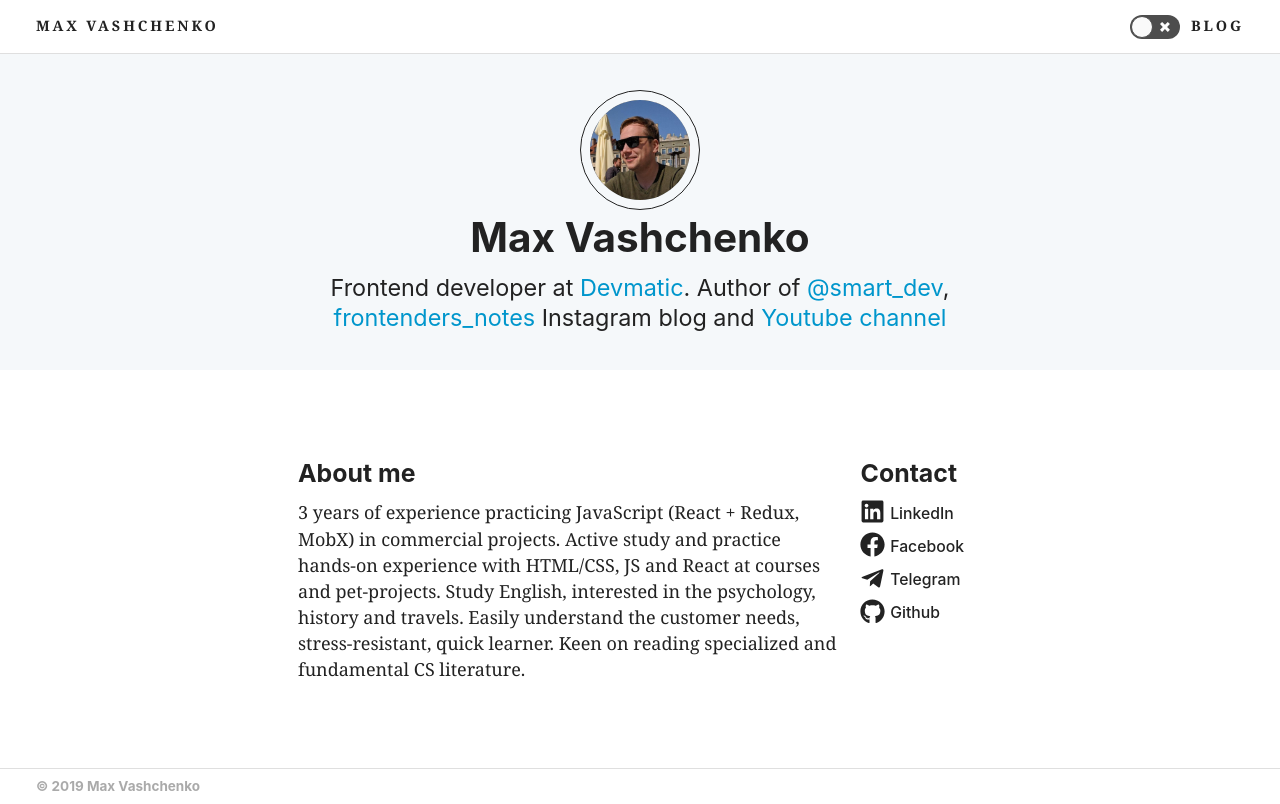
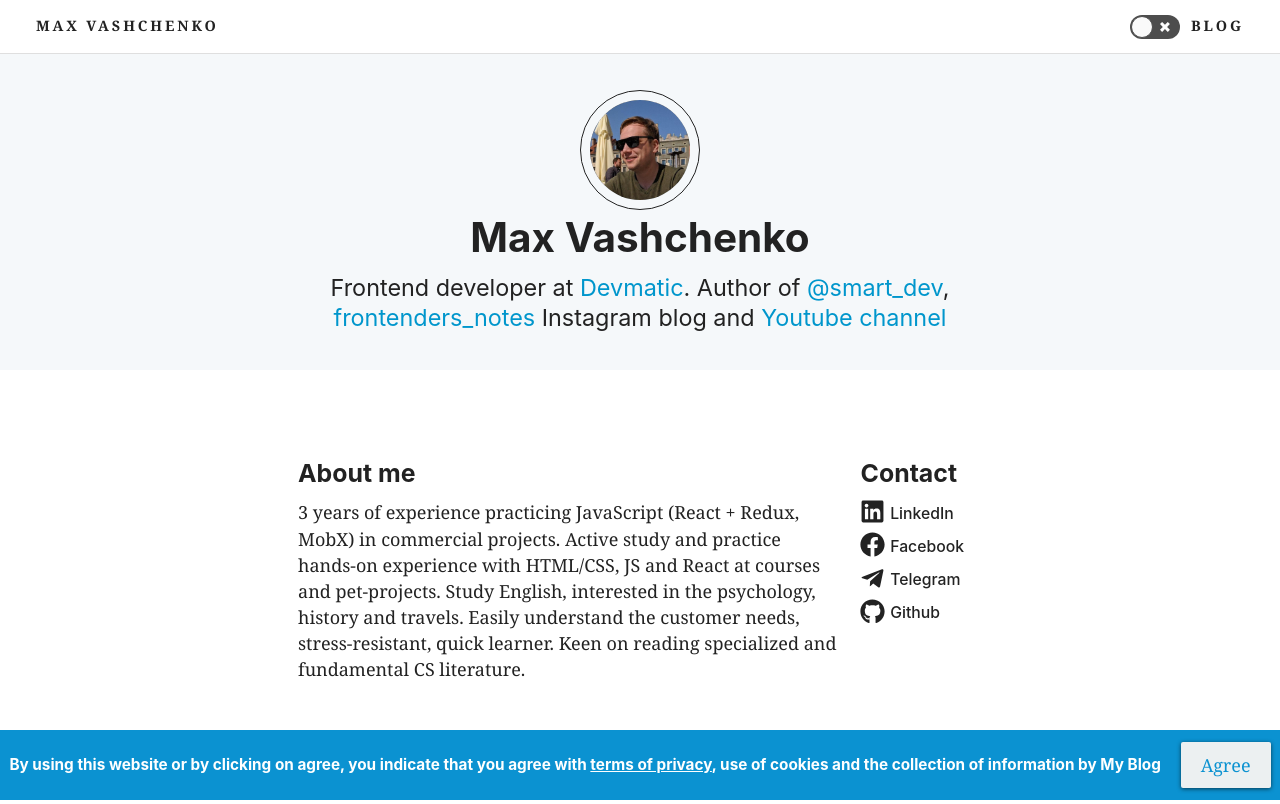
Before and after one commit to maxvaschenko/gatsby-test, a Gatsby site: page / in a window 1280 px wide. Built offline with nearby package versions, Linux system fonts and the light colour scheme; Gatsby itself is replaced by a stand-in of ours.

Commit message:
~update: privacy modal and page added

```diff
--- /dev/null
+++ b/src/components/Common/Button/index.js
@@ -0,0 +1,8 @@
+import React from 'react'
+import { ButtonWrapper } from './styled'
+
+export const Button = ({ title, onClick }) => (
+  <ButtonWrapper>
+    <span onClick={onClick}>{title}</span>
+  </ButtonWrapper>
+)
--- /dev/null
+++ b/src/components/Common/Button/styled.js
@@ -0,0 +1,115 @@
+import styled from 'styled-components'
+
+export const ButtonWrapper = styled.button`
+  position: relative;
+
+  display: block;
+  padding: 0;
+
+  overflow: hidden;
+
+  border-width: 0;
+  outline: none;
+  border-radius: 2px;
+  box-shadow: 0 1px 4px rgba(0, 0, 0, 0.6);
+
+  background-color: #ecf0f1;
+  color: #0b92d1;
+
+  transition: background-color 0.3s;
+  cursor: pointer;
+
+  &:hover,
+  &:focus {
+    background-color: #cbcccd;
+  }
+
+  & > * {
+    position: relative;
+  }
+
+  & span {
+    display: block;
+    padding: 10px 20px;
+  }
+
+  &:before {
+    content: '';
+
+    position: absolute;
+    top: 50%;
+    left: 50%;
+
+    display: block;
+    width: 0;
+    padding-top: 0;
+
+    border-radius: 100%;
+
+    background-color: rgba(236, 240, 241, 0.3);
+
+    -webkit-transform: translate(-50%, -50%);
+    -moz-transform: translate(-50%, -50%);
+    -ms-transform: translate(-50%, -50%);
+    -o-transform: translate(-50%, -50%);
+    transform: translate(-50%, -50%);
+  }
+
+  &:active:before {
+    width: 120%;
+    padding-top: 120%;
+
+    transition: width 0.2s ease-out, padding-top 0.2s ease-out;
+  }
+
+  /* Styles, not important */
+  *,
+  *:before,
+  *:after {
+    box-sizing: border-box;
+  }
+
+  html {
+    position: relative;
+    height: 100%;
+  }
+
+  body {
+    position: absolute;
+    top: 50%;
+    left: 50%;
+
+    -webkit-transform: translate(-50%, -50%);
+    -moz-transform: translate(-50%, -50%);
+    -ms-transform: translate(-50%, -50%);
+    -o-transform: translate(-50%, -50%);
+    transform: translate(-50%, -50%);
+
+    background-color: #ecf0f1;
+    color: #34495e;
+    font-family: Trebuchet, Arial, sans-serif;
+    text-align: center;
+  }
+
+  h2 {
+    font-weight: normal;
+  }
+
+  &.orange {
+    background-color: #e67e22;
+  }
+
+  &.orange:hover,
+  &.orange:focus {
+    background-color: #d35400;
+  }
+
+  &.red {
+    background-color: #e74c3c;
+  }
+
+  &.red:hover,
+  &.red:focus {
+    background-color: #c0392b;
+  }
+`
--- /dev/null
+++ b/src/components/Common/Modal/index.js
@@ -0,0 +1,17 @@
+import React from 'react'
+import { ModalWrapper } from './styled'
+import { Button } from '../Button'
+import { Link } from 'gatsby'
+
+export const Modal = ({ changeIsCookieSet }) => {
+  return (
+    <ModalWrapper>
+      <h5>
+        By using this website or by clicking on agree, you indicate that you agree with{' '}
+        <Link to="/privacy">terms of privacy</Link>, use of cookies and the collection of
+        information by My Blog
+      </h5>
+      <Button title={'Agree'} onClick={changeIsCookieSet} />
+    </ModalWrapper>
+  )
+}
--- /dev/null
+++ b/src/components/Common/Modal/styled.js
@@ -0,0 +1,20 @@
+import styled from 'styled-components'
+
+export const ModalWrapper = styled.div`
+  position: fixed;
+  bottom: 0;
+  height: 70px;
+  background-color: #0b92d1;
+  width: 100%;
+  display: flex;
+  align-items: center;
+  justify-content: center;
+  h5 {
+    margin-right: 20px;
+    color: white;
+  }
+  a {
+    color: white;
+    text-decoration: underline;
+  }
+`
--- a/src/pages/index.js
+++ b/src/pages/index.js
@@ -1,12 +1,21 @@
-import React from 'react'
+import React, { useState, useEffect } from 'react'
 import Layout from '../components/layout'
 import SEO from '../components/seo'
 import { AvatarContainer } from '../styles/styled'
 import avatar from '../images/avatar.jpg'
 import { graphql, useStaticQuery } from 'gatsby'
 import { AboutMe } from '../components/AboutMe'
+import { getCookie } from '../utils/cookie'
+import { Modal } from '../components/Common/Modal'
 
 const IndexPage = () => {
+  const [isCookieSet, changeIsCookieSet] = useState(false)
+  useEffect(() => {
+    const hasCookie = getCookie('isAgreed')
+    if (hasCookie) {
+      changeIsCookieSet(true)
+    }
+  }, [isCookieSet])
   const data = useStaticQuery(graphql`
     query MainQuery {
       site {
@@ -27,10 +36,16 @@ const IndexPage = () => {
     titles: { generalTitle },
   } = data.site.siteMetadata
 
+  const hideModal = () => {
+    changeIsCookieSet(true)
+    document.cookie = 'isAgreed=1'
+  }
+
   return (
     <Layout>
       <SEO title={title} description={description} />
       <AvatarContainer>
+        {!isCookieSet && <Modal changeIsCookieSet={hideModal} />}
         <section>
           <div className="image-container">
             <img src={avatar} alt="" />
--- /dev/null
+++ b/src/utils/cookie.js
@@ -0,0 +1,9 @@
+export const getCookie = name => {
+  const value = '; ' + document.cookie
+  const parts = value.split('; ' + name + '=')
+  if (parts.length === 2)
+    return parts
+      .pop()
+      .split(';')
+      .shift()
+}
```
Also changed, not shown: src/markdown-pages/privacy.md (added, +116 -0 lines), 1 other file.
